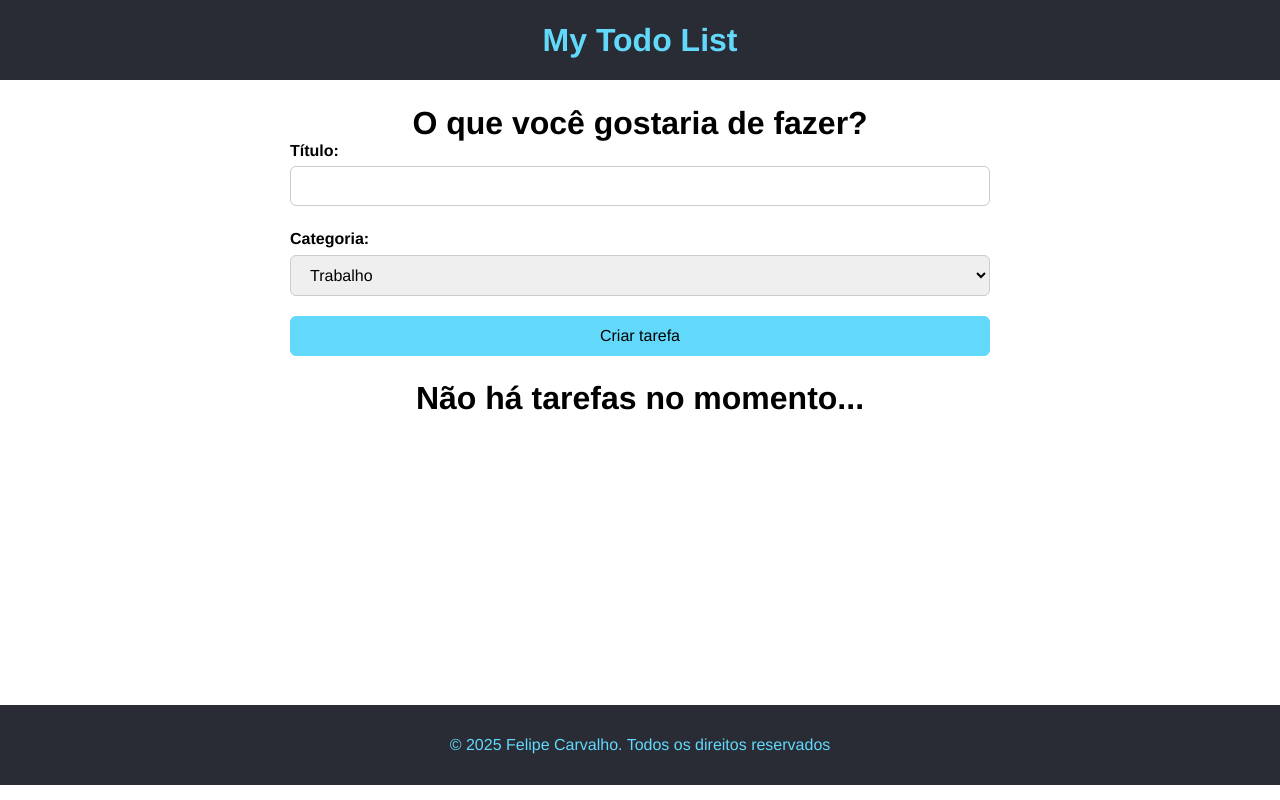
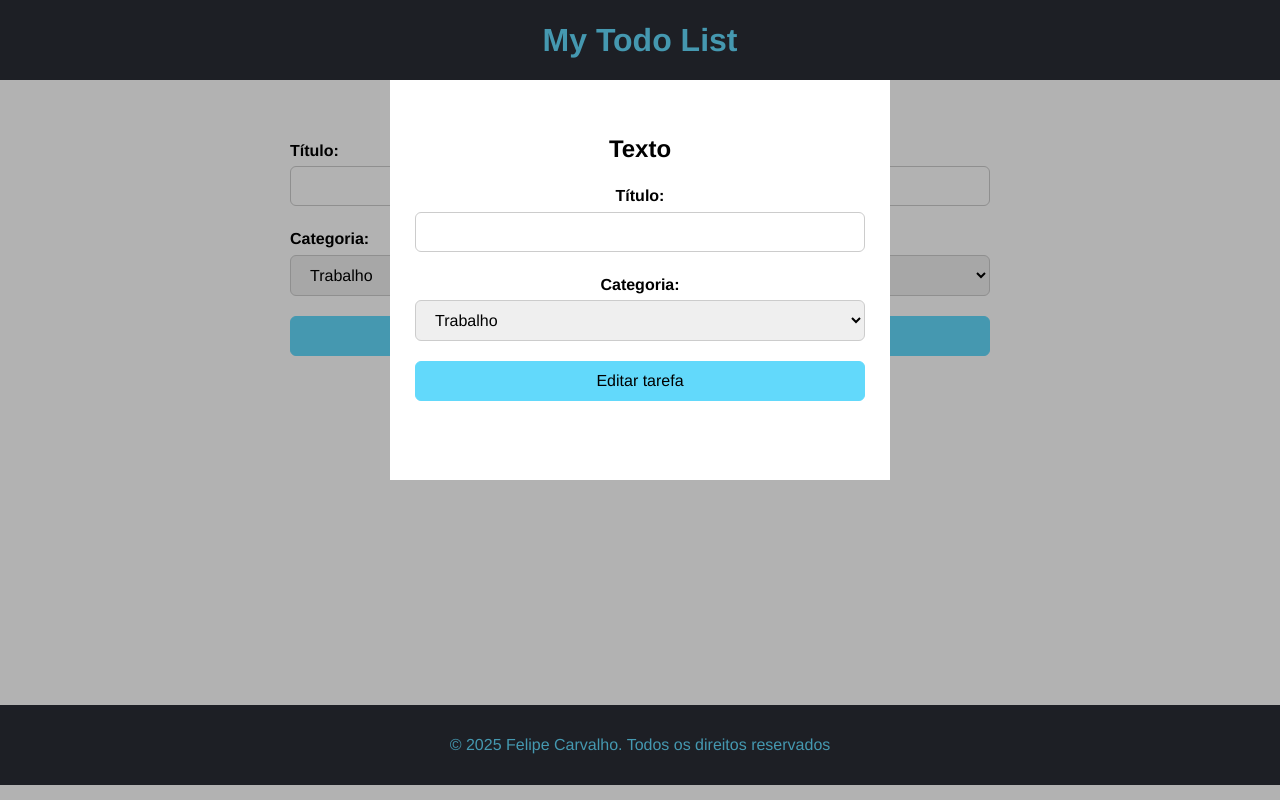
Before and after one commit to LippeTK/my-todo-list, a React (Vite) app: page / in a window 1280 px wide. Built offline with nearby package versions, Linux system fonts and the light colour scheme.

Commit message:
feat: add modal for editing task

```diff
--- a/src/App.tsx
+++ b/src/App.tsx
@@ -5,6 +5,7 @@ import { useState } from 'react'
 
 import type { ITask } from './interfaces/Task';
 import TaskList from './components/layout/TaskList';
+import Modal from './components/Modal';
 
 function App() {
 
@@ -17,6 +18,7 @@ function App() {
   }
   return (
     <>
+      <Modal children={<Form btnText="Editar tarefa" taskList={taskList}/>} />
       <Header/>
       <main className="main-container">
         <h1>O que você gostaria de fazer?</h1>
--- /dev/null
+++ b/src/components/Modal.css
@@ -0,0 +1,31 @@
+.fade {
+  width: 100%;
+  height: 100%;
+  position: absolute;
+  background: #000;
+  opacity: 0.3;
+}
+
+.modal {
+  position: absolute;
+  top: 10%;
+  left: 0;
+  right: 0;
+  margin: 0 auto;
+  width: 500px;
+  height: 400px;
+  z-index: 1;
+  background-color: #fff;
+  display: flex;
+  flex-direction: column;
+  justify-content: center;
+  text-align: center;
+}
+
+.modal h2 {
+  margin-bottom: 1em;
+}
+
+.modal form {
+  width: 90%;
+}
--- /dev/null
+++ b/src/components/Modal.tsx
@@ -0,0 +1,17 @@
+import './Modal.css'
+
+interface Props{
+    children: React.ReactNode
+}
+
+export default function Modal({children}: Props){
+    return(
+        <div id="modal">
+            <div className="fade"></div>
+            <div className="modal">
+                <h2>Texto</h2>
+                {children}
+            </div>
+        </div>
+    )
+}
--- a/src/components/layout/Form.css
+++ b/src/components/layout/Form.css
@@ -2,6 +2,10 @@
     display: flex;
     flex-direction: column;
     width: 700px;
+}
+.form-container{
+    display: flex;
+    justify-content: center;
 }
 .form input{
     padding: 8px 15px;
--- a/src/components/layout/Form.tsx
+++ b/src/components/layout/Form.tsx
@@ -32,7 +32,7 @@ function Form({btnText, taskList, setTaskList}:Props){
         }
     }
     return(
-        <div>
+        <div className='form-container'>
             <form onSubmit={addTask} className="form">
                 <div className='input-container'>
                     <label>Título:</label>
```
